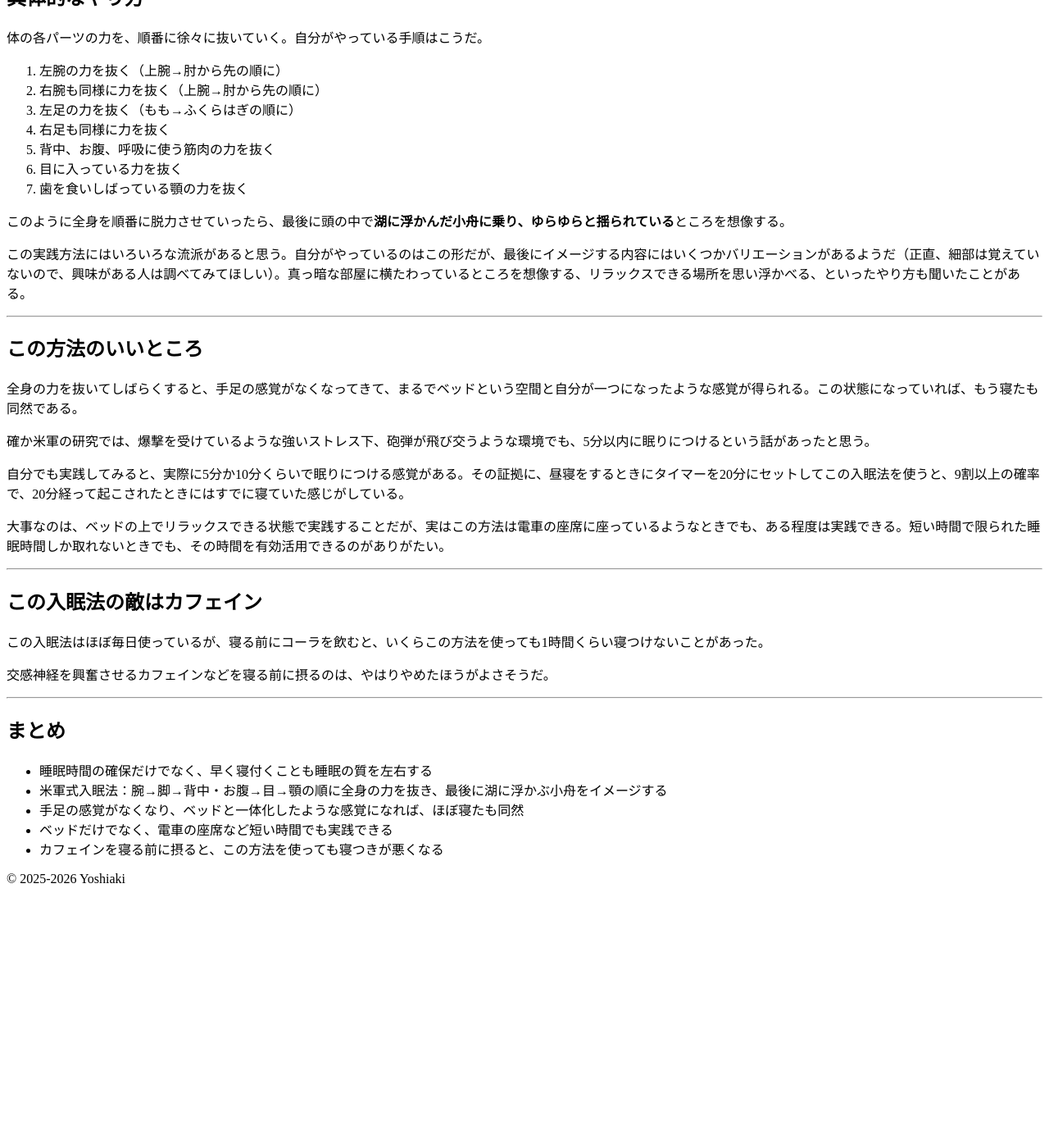
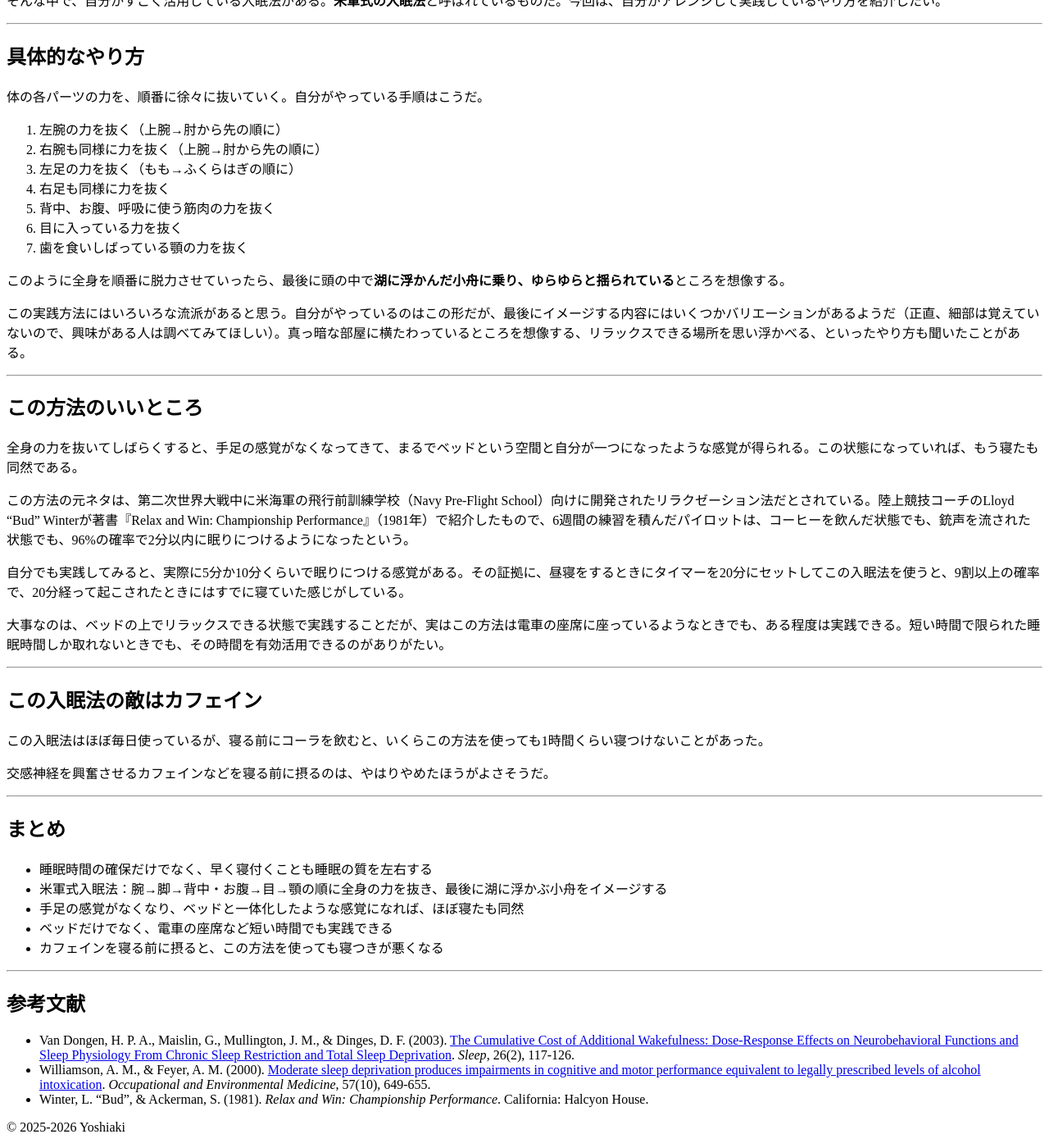
Before and after one commit to yossato/articles, a Jekyll site: the page built from _posts/2026-08-19-military-sleep-method.md, in a window 1280 px wide and 1400 px high, scrolled down 452 px. Shown: the whole window at 82% size. Built offline with Jekyll 4.4.1, drawn with Linux system fonts in a browser that asks for light colours; before the commit the page ends 1549 px from its top, so only the background shows below that; some of the changed text lies outside the part shown.

Commit message:
睡眠不足の認知機能低下と米軍式入眠法の数値・参考文献を修正

```diff
--- a/_posts/2026-08-19-military-sleep-method.md
+++ b/_posts/2026-08-19-military-sleep-method.md
@@ -1,6 +1,6 @@
 ---
 layout: default
-title: "米軍式入眠法──ストレス下でも5分で眠りにつく方法"
+title: "米軍式入眠法──ストレス下でも2分で眠りにつく方法"
 date: 2026-08-19
 description: "睡眠時間の確保だけでなく、早く寝付くことの重要性と、自分が実践している米軍式入眠法のやり方を紹介する。全身の力を順番に抜いていき、湖に浮かぶ小舟をイメージすることで、昼寝でも高確率で眠りにつける。カフェインが天敵であることも書いた。"
 ---
@@ -11,7 +11,7 @@ description: "睡眠時間の確保だけでなく、早く寝付くことの重
 
 ## 睡眠時間の確保だけでは足りない
 
-睡眠時間は健康の基本である。6時間未満の睡眠が何日も続くと、思考力や認知能力が二日酔いレベルまで下がってしまうという研究もあるらしい。だからこそ、十分な睡眠時間を取ることが重要なのは間違いない。
+睡眠時間は健康の基本である。1日6時間睡眠を14日間続けただけで、認知パフォーマンス（注意力・作業記憶・処理速度）の低下が、2晩徹夜した場合と同程度にまで達するという[研究](https://academic.oup.com/sleep/article-abstract/26/2/117/2709164)がある。しかも本人の自覚的な眠気は途中で頭打ちになる一方、客観的なパフォーマンスは下がり続けるというから怖い。さらに別の[研究](https://pubmed.ncbi.nlm.nih.gov/10984335/)では、断眠後17〜19時間起き続けた状態のパフォーマンス低下は、多くの国で運転が禁止される血中アルコール濃度0.05%相当の飲酒時と同程度だとも報告されている。つまり「6時間睡眠を2週間続ける」ことは、二日酔いというよりほろ酔い運転レベルの認知機能低下を毎日抱えて過ごしているようなものかもしれない。だからこそ、十分な睡眠時間を取ることが重要なのは間違いない。
 
 ただ、睡眠時間を確保することと同じくらい、**早く寝付くこと**もおそらく重要である。何かしら条件が整わず、なかなか寝付けないと、せっかく確保した睡眠時間を十分に活用できないことになってしまう。
 
@@ -41,7 +41,7 @@ description: "睡眠時間の確保だけでなく、早く寝付くことの重
 
 全身の力を抜いてしばらくすると、手足の感覚がなくなってきて、まるでベッドという空間と自分が一つになったような感覚が得られる。この状態になっていれば、もう寝たも同然である。
 
-確か米軍の研究では、爆撃を受けているような強いストレス下、砲弾が飛び交うような環境でも、5分以内に眠りにつけるという話があったと思う。
+この方法の元ネタは、第二次世界大戦中に米海軍の飛行前訓練学校（Navy Pre-Flight School）向けに開発されたリラクゼーション法だとされている。陸上競技コーチのLloyd "Bud" Winterが著書『Relax and Win: Championship Performance』（1981年）で紹介したもので、6週間の練習を積んだパイロットは、コーヒーを飲んだ状態でも、銃声を流された状態でも、96%の確率で2分以内に眠りにつけるようになったという。
 
 自分でも実践してみると、実際に5分か10分くらいで眠りにつける感覚がある。その証拠に、昼寝をするときにタイマーを20分にセットしてこの入眠法を使うと、9割以上の確率で、20分経って起こされたときにはすでに寝ていた感じがしている。
 
@@ -64,3 +64,11 @@ description: "睡眠時間の確保だけでなく、早く寝付くことの重
 - 手足の感覚がなくなり、ベッドと一体化したような感覚になれば、ほぼ寝たも同然
 - ベッドだけでなく、電車の座席など短い時間でも実践できる
 - カフェインを寝る前に摂ると、この方法を使っても寝つきが悪くなる
+
+---
+
+## 参考文献
+
+- Van Dongen, H. P. A., Maislin, G., Mullington, J. M., & Dinges, D. F. (2003). [The Cumulative Cost of Additional Wakefulness: Dose-Response Effects on Neurobehavioral Functions and Sleep Physiology From Chronic Sleep Restriction and Total Sleep Deprivation](https://academic.oup.com/sleep/article-abstract/26/2/117/2709164). *Sleep*, 26(2), 117-126.
+- Williamson, A. M., & Feyer, A. M. (2000). [Moderate sleep deprivation produces impairments in cognitive and motor performance equivalent to legally prescribed levels of alcohol intoxication](https://pubmed.ncbi.nlm.nih.gov/10984335/). *Occupational and Environmental Medicine*, 57(10), 649-655.
+- Winter, L. "Bud", & Ackerman, S. (1981). *Relax and Win: Championship Performance*. California: Halcyon House.
```
